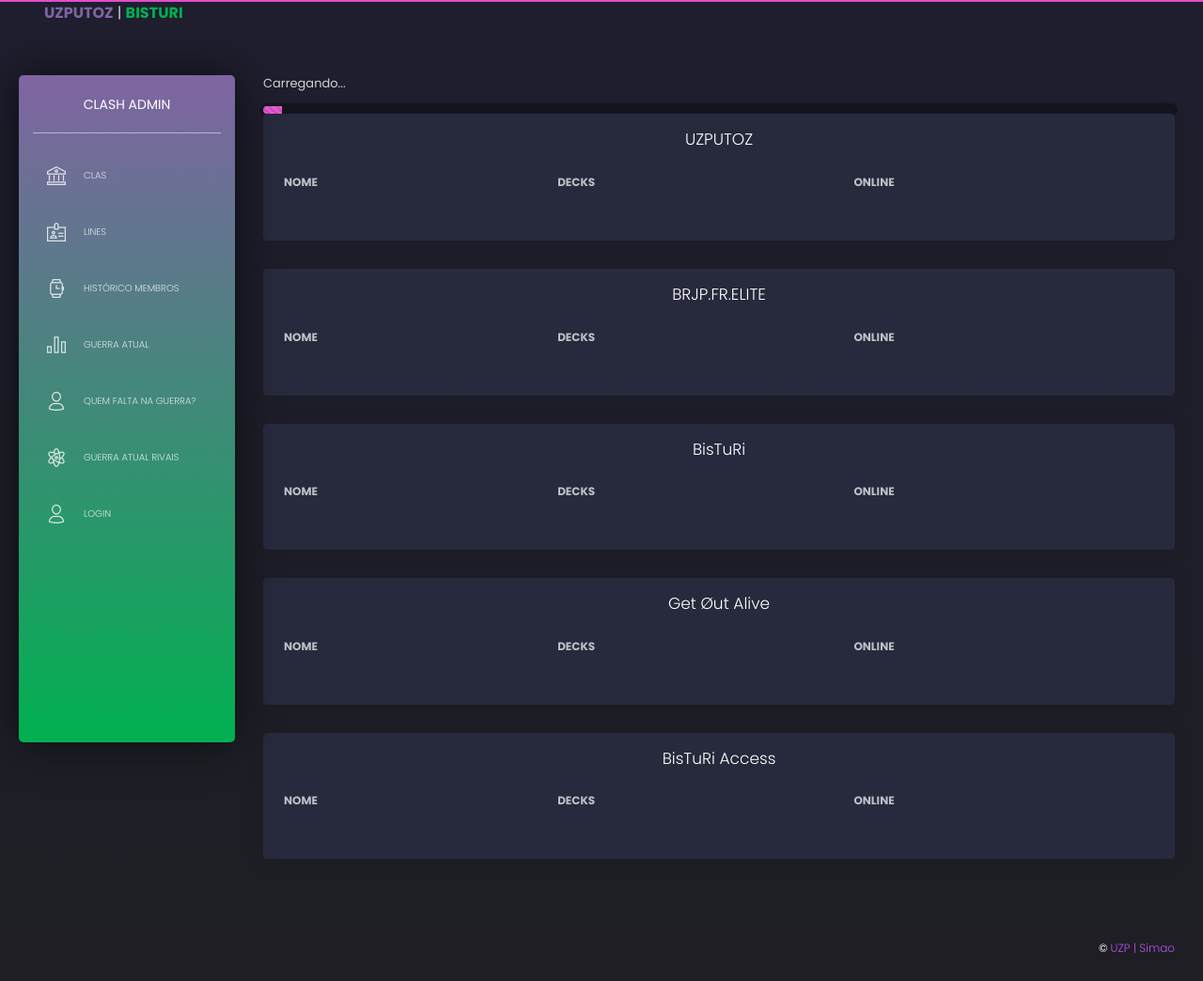
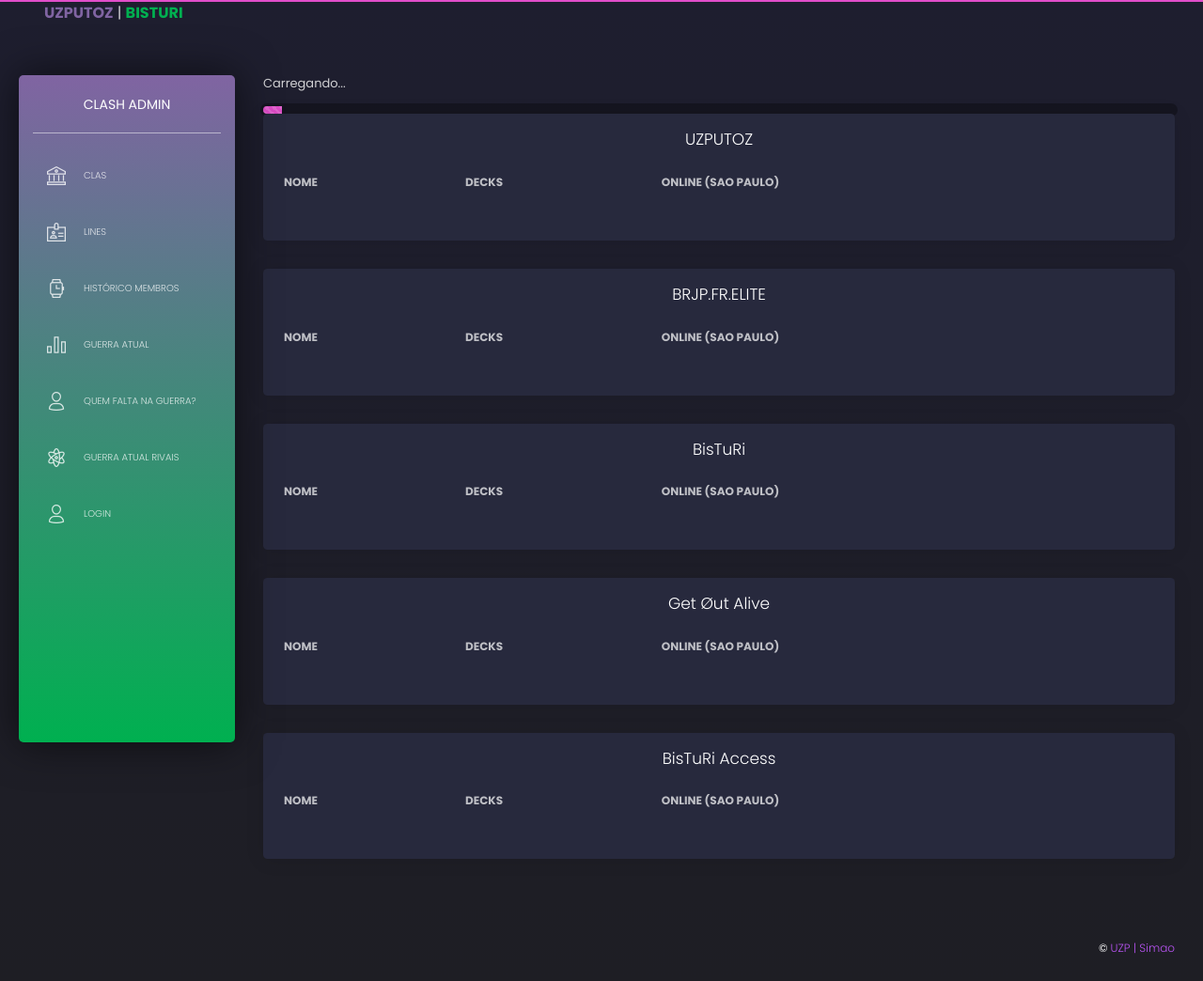
Before and after one commit to rodrigosimaogois/uzputoz, a Django app: page /clashdata/missingplayers/ in a window 1280 px wide. Shown: the whole page at 94% size. Run offline with Django 4.2, Linux system fonts and the light colour scheme; lists and menus that the app fills with data are empty; some libraries are stand-ins or nearby versions.

Commit message:
fix missing players: local time and players from line

```diff
--- a/clashAdmin/clashdata/templates/clashdata/missing_players.html
+++ b/clashAdmin/clashdata/templates/clashdata/missing_players.html
@@ -56,7 +56,7 @@
                         <tr>
                         <th class="col4">Nome</th>
                         <th class="col2">Decks</th>
-                        <th class="col4">Online</th>
+                        <th class="col4">Online (Sao Paulo)</th>
                         </tr>
                     </thead>
                     <tbody id="uzputozContent">
@@ -79,7 +79,7 @@
                         <tr>
                         <th class="col4">Nome</th>
                         <th class="col2">Decks</th>
-                        <th class="col4">Online</th>
+                        <th class="col4">Online (Sao Paulo)</th>
                         </tr>
                     </thead>
                     <tbody id="brjpContent">
@@ -102,7 +102,7 @@
                         <tr>
                         <th class="col4">Nome</th>
                         <th class="col2">Decks</th>
-                        <th class="col4">Online</th>
+                        <th class="col4">Online (Sao Paulo)</th>
                         </tr>
                     </thead>
                     <tbody id="bisturiContent">
@@ -125,7 +125,7 @@
                         <tr>
                         <th class="col4">Nome</th>
                         <th class="col2">Decks</th>
-                        <th class="col4">Online</th>
+                        <th class="col4">Online (Sao Paulo)</th>
                         </tr>
                     </thead>
                     <tbody id="goaContent">
@@ -148,7 +148,7 @@
                         <tr>
                         <th class="col4">Nome</th>
                         <th class="col2">Decks</th>
-                        <th class="col4">Online</th>
+                        <th class="col4">Online (Sao Paulo)</th>
                         </tr>
                     </thead>
                     <tbody id="bisturiAccessContent">
--- a/clashAdmin/clashdata/views.py
+++ b/clashAdmin/clashdata/views.py
@@ -164,7 +164,9 @@ class MissingPlayers(generic.View):
     def get(self, request):
         if is_ajax(request):
             clanTag = request.GET.get('tag_id')
-            missing = clashapi.whoIsMissing(clanTag)
+            line = models.ClanMember.objects.values('tag', 'name').filter(clan__tag=clanTag)
+            missing = clashapi.whoIsMissing(clanTag, line)
+
             return JsonResponse({'missingInfo': missing}, status=200)
 
         clanTags = models.Clan.objects.exclude(tag__exact='')
```
Also changed, not shown: clashAdmin/clashdata/clashapi.py (+22 -3 lines).
